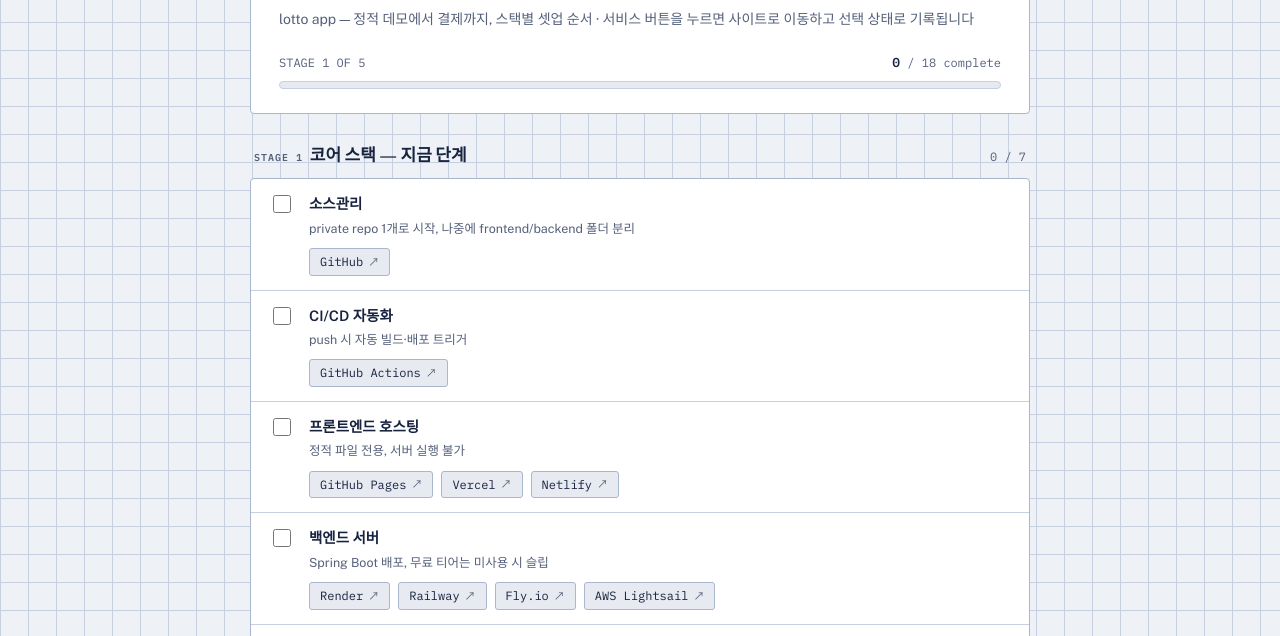
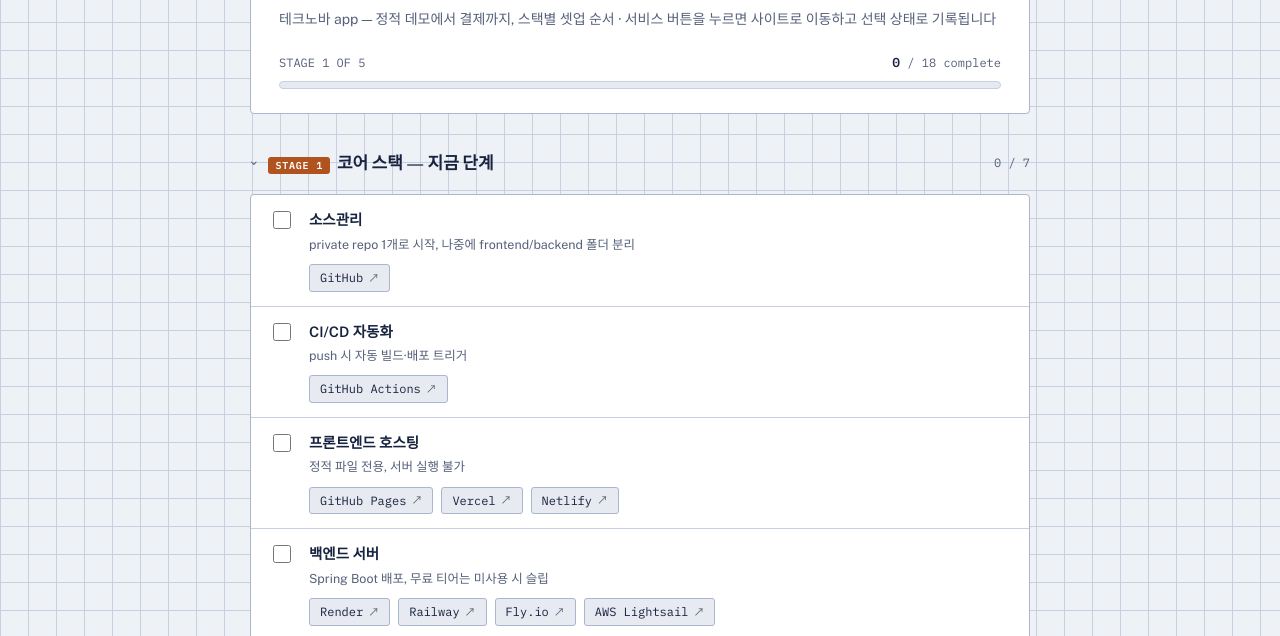
Before and after one commit to aiden87/lotto, a plain HTML site: page checklist.html in a window 1280 px wide. Shown: the part 146-782 px from the top of the page. Drawn offline with nearby package versions, Linux system fonts and the light colour scheme.

Commit message:
check list 수정

```diff
--- a/checklist.html
+++ b/checklist.html
@@ -159,12 +159,34 @@
 
   .stage-head {
     display: flex;
-    align-items: baseline;
+    align-items: center;
     justify-content: space-between;
     gap: 12px;
-    padding: 0 4px;
-    margin-bottom: 10px;
+    padding: 8px;
+    margin: 0 -8px 10px;
+    border-radius: 4px;
+    cursor: pointer;
+    user-select: none;
   }
+  .stage-head:hover { background: var(--pending-bg); }
+
+  .stage-head-left {
+    display: flex;
+    align-items: center;
+    gap: 10px;
+    min-width: 0;
+  }
+
+  .chevron {
+    font-family: var(--font-mono);
+    font-size: 14px;
+    color: var(--muted);
+    display: inline-block;
+    flex: none;
+    transform: rotate(90deg);
+    transition: transform 0.2s ease;
+  }
+  .stage.collapsed .chevron { transform: rotate(0deg); }
 
   .stage-head h2 {
     font-family: var(--font-display);
@@ -176,10 +198,16 @@
   .stage-tag {
     font-family: var(--font-mono);
     font-size: 10px;
-    letter-spacing: 0.1em;
+    font-weight: 600;
+    letter-spacing: 0.08em;
     text-transform: uppercase;
-    color: var(--muted);
+    color: var(--accent-ink);
+    background: var(--accent);
+    padding: 2px 7px;
+    border-radius: 3px;
   }
+
+  .stage.collapsed .panel { display: none; }
 
   .stage-count {
     font-family: var(--font-mono);
@@ -314,7 +342,7 @@
   <header class="manifest">
     <div class="eyebrow">Infra Manifest · No.01</div>
     <h1>Launch Checklist</h1>
-    <p class="subtitle">lotto app — 정적 데모에서 결제까지, 스택별 셋업 순서 · 서비스 버튼을 누르면 사이트로 이동하고 선택 상태로 기록됩니다</p>
+    <p class="subtitle">테크노바 app — 정적 데모에서 결제까지, 스택별 셋업 순서 · 서비스 버튼을 누르면 사이트로 이동하고 선택 상태로 기록됩니다</p>
     <div class="progress-row">
       <span id="progressLabel">STAGE 1 OF 5</span>
       <span class="progress-count"><strong id="progressCount">0</strong> / <span id="progressTotal">0</span> complete</span>
@@ -449,6 +477,7 @@
   var state = loadState();
   if (!state.checked) state.checked = {};
   if (!state.selected) state.selected = {};
+  if (!state.collapsed) state.collapsed = {};
 
   var stagesEl = document.getElementById("stages");
   var allCheckboxes = [];
@@ -458,15 +487,41 @@
     var section = document.createElement("section");
     section.className = "stage";
 
+    var stageId = "s" + stageIndex;
+    var isCollapsed = !!state.collapsed[stageId];
+    if (isCollapsed) section.classList.add("collapsed");
+
     var head = document.createElement("div");
     head.className = "stage-head";
+    head.setAttribute("role", "button");
+    head.setAttribute("tabindex", "0");
+    head.setAttribute("aria-expanded", String(!isCollapsed));
     head.innerHTML =
-      '<h2><span class="stage-tag">' + stage.tag + '</span> &nbsp;' + stage.name + '</h2>' +
+      '<span class="stage-head-left">' +
+        '<span class="chevron">&rsaquo;</span>' +
+        '<h2><span class="stage-tag">' + stage.tag + '</span> &nbsp;' + stage.name + '</h2>' +
+      '</span>' +
       '<span class="stage-count" id="stageCount' + stageIndex + '"></span>';
     section.appendChild(head);
 
     var panel = document.createElement("div");
     panel.className = "panel";
+    panel.hidden = isCollapsed;
+
+    function toggleStage() {
+      var collapsed = section.classList.toggle("collapsed");
+      panel.hidden = collapsed;
+      head.setAttribute("aria-expanded", String(!collapsed));
+      state.collapsed[stageId] = collapsed;
+      saveState(state);
+    }
+    head.addEventListener("click", toggleStage);
+    head.addEventListener("keydown", function (e) {
+      if (e.key === "Enter" || e.key === " ") {
+        e.preventDefault();
+        toggleStage();
+      }
+    });
 
     stage.items.forEach(function (item) {
       var row = document.createElement("div");
```
